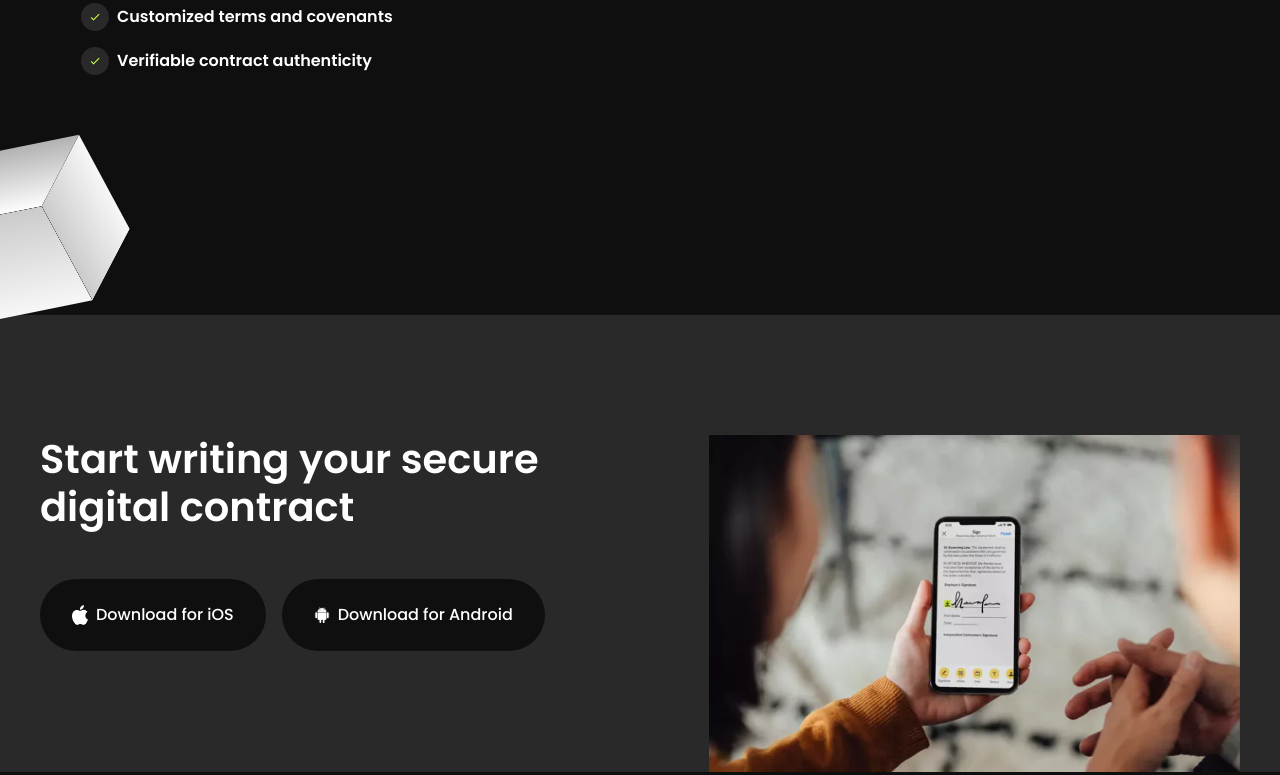
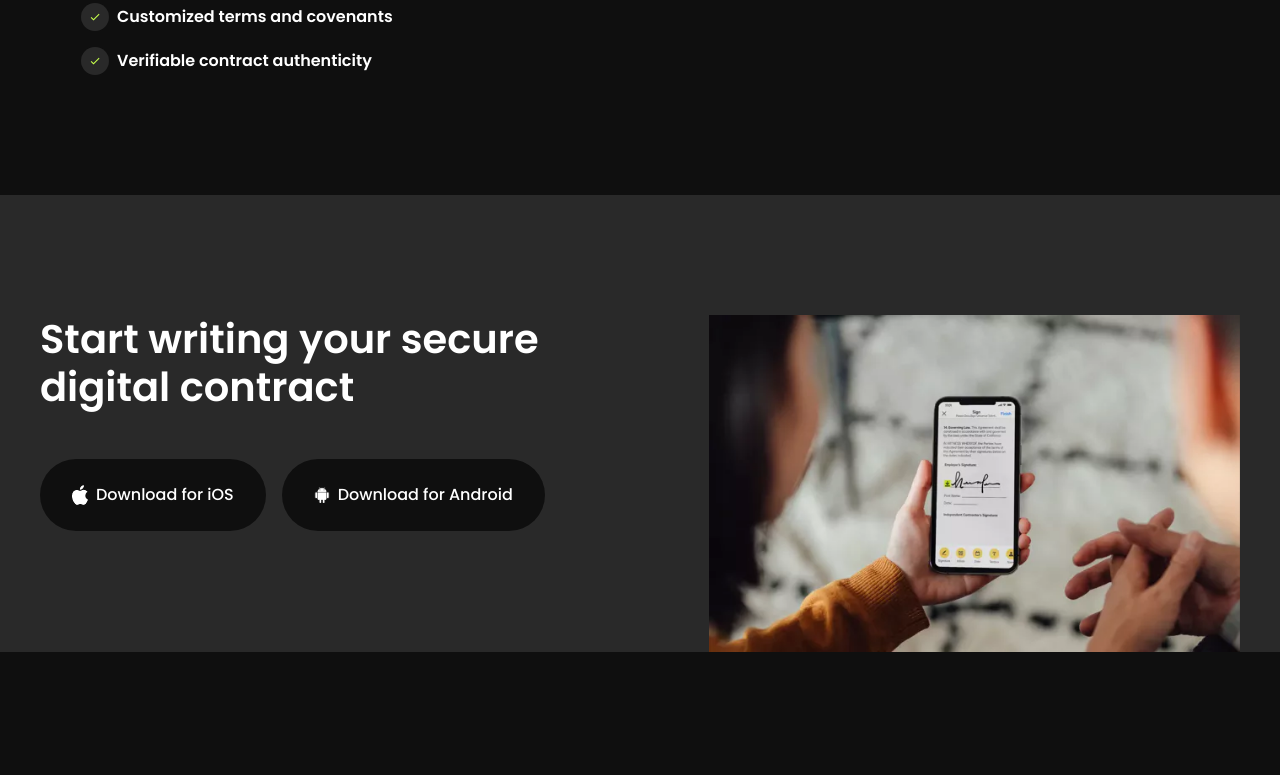
Before and after one commit to Arta-X/core-site-Vue, a Vue app: page / in a window 1280 px wide. Shown: the part 2900-3675 px from the top of the page. Built offline with nearby package versions, Linux system fonts and the light colour scheme; what @lottiefiles/vue-lottie-player would draw is missing.

Commit message:
Commit from TeleportHQ

```diff
--- a/src/views/home.vue
+++ b/src/views/home.vue
@@ -1,7 +1,7 @@
 <template>
   <div class="home-container">
     <app-navbar rootClassName="navbar-root-class-name"></app-navbar>
-    <section class="home-section">
+    <section class="home-main-highlight">
       <div class="home-hero">
         <div class="home-content">
           <main class="home-main">
@@ -47,7 +47,7 @@
         />
       </div>
     </section>
-    <section class="home-section1">
+    <section class="home-explore-technology">
       <h2 class="home-text08">
         <span>&quot;Your digital contracts, ready and secure, 24/7.&quot;</span>
         <br />
@@ -58,7 +58,7 @@
           <p class="home-text12">
             <span>
               General contract covers wide range of
-              <span v-html="rawrp3i"></span>
+              <span v-html="rawz2wd"></span>
             </span>
             <br />
             <span>
@@ -93,7 +93,7 @@
                 drafting, negotiating, and signing contracts an effortless task.
                 Our solution not only simplifies the process but also ensures your
                 contracts are securely stored and easily accessible.
-                <span v-html="rawb5x2"></span>
+                <span v-html="raweeul"></span>
               </p>
             </main>
             <div class="home-explore-more">
@@ -108,7 +108,7 @@
         </div>
       </div>
     </section>
-    <section class="home-section2">
+    <section class="home-what-is-arta-x">
       <header class="home-header1">
         <h2 class="home-text21">What is Arta-X?</h2>
         <span class="home-text22">
@@ -120,10 +120,10 @@
           clarity and comprehension for all parties involved. With the security of
           blockchain technology, every contract is secured, verifiable, and
           tamper-proof, providing peace of mind in your transactions.
-          <span v-html="raw2rsl"></span>
+          <span v-html="raw476k"></span>
         </span>
       </header>
-      <section class="home-note1">
+      <section class="home-smarter-ai">
         <div class="home-image2">
           <img
             alt="pastedImage"
@@ -150,9 +150,9 @@
           </div>
         </div>
       </section>
-      <div class="home-container2">
-        <div class="home-container3">
-          <span class="home-section4 section-head">
+      <div class="home-secure-verifable">
+        <div class="home-container2">
+          <span class="home-section1 section-head">
             SECURED AND VERIFIABLE CONTRACT
           </span>
           <h2 class="home-heading4 section-heading">
@@ -164,17 +164,17 @@
               <span>
                 Arta-X provides secure contract solutions that you can verify from
                 anywhere in the world. Our use of blockchain technology ensures
-                <span v-html="raw921d"></span>
+                <span v-html="rawygod"></span>
               </span>
-              <span><span v-html="raw1656"></span></span>
+              <span><span v-html="raws8sv"></span></span>
             </span>
             <br />
             <span>
               <span>
                 that each contract is tamper-proof and transparently recorded on
-                <span v-html="rawjh6p"></span>
+                <span v-html="rawc1r0"></span>
               </span>
-              <span><span v-html="rawh069"></span></span>
+              <span><span v-html="rawkstf"></span></span>
             </span>
             <br />
             <span>
@@ -226,14 +226,7 @@
         />
       </div>
     </section>
-    <section class="home-section5">
-      <div class="home-cube">
-        <div class="home-top side"></div>
-        <div class="home-front side"></div>
-        <div class="home-left side"></div>
-      </div>
-    </section>
-    <section class="home-section6">
+    <section class="home-start-writing">
       <main class="home-content3">
         <header class="home-header3">
           <h2 class="home-heading6 section-heading">
@@ -388,13 +381,13 @@ export default {
   },
   data() {
     return {
-      rawrp3i: ' ',
-      rawb5x2: ' ',
-      raw2rsl: ' ',
-      raw921d: ' ',
-      raw1656: ' ',
-      rawjh6p: ' ',
-      rawh069: ' ',
+      rawz2wd: ' ',
+      raweeul: ' ',
+      raw476k: ' ',
+      rawygod: ' ',
+      raws8sv: ' ',
+      rawc1r0: ' ',
+      rawkstf: ' ',
     }
   },
   metaInfo: {
@@ -420,7 +413,7 @@ export default {
   flex-direction: column;
   background-color: #0F0F0F;
 }
-.home-section {
+.home-main-highlight {
   width: 100%;
   height: 80vh;
   display: flex;
@@ -509,7 +502,7 @@ export default {
   width: 316px;
   height: 479px;
 }
-.home-section1 {
+.home-explore-technology {
   flex: 1;
   width: 100%;
   display: flex;
@@ -647,7 +640,7 @@ export default {
   width: 330px;
   height: 257px;
 }
-.home-section2 {
+.home-what-is-arta-x {
   gap: var(--dl-space-space-sixunits);
   flex: 1;
   width: 100%;
@@ -688,7 +681,7 @@ export default {
   font-family: Poppins;
   line-height: 28px;
 }
-.home-note1 {
+.home-smarter-ai {
   width: 100%;
   display: flex;
   max-width: 1200px;
@@ -740,20 +733,20 @@ export default {
   flex-direction: column;
   justify-content: center;
 }
-.home-container2 {
+.home-secure-verifable {
   flex: 0 0 auto;
   width: 1118px;
   display: flex;
   align-items: flex-start;
 }
-.home-container3 {
+.home-container2 {
   flex: 0 0 auto;
   width: 668px;
   display: flex;
   align-items: flex-start;
   flex-direction: column;
 }
-.home-section4 {
+.home-section1 {
   color: rgb(198, 255, 75);
   align-self: flex-start;
   text-align: left;
@@ -887,49 +880,7 @@ export default {
   height: 275px;
   align-self: center;
 }
-.home-section5 {
-  gap: var(--dl-space-space-fiveunits);
-  flex: 1;
-  width: 100%;
-  display: flex;
-  position: relative;
-  align-items: center;
-  padding-left: var(--dl-space-space-oneandhalfunits);
-  padding-right: var(--dl-space-space-oneandhalfunits);
-  flex-direction: column;
-  padding-bottom: 120px;
-  justify-content: center;
-}
-.home-cube {
-  top: 20px;
-  left: 0px;
-  width: 120px;
-  height: 120px;
-  display: flex;
-  position: absolute;
-  transform: rotateX(240deg) rotateY(25deg) rotateZ(-110deg);
-  align-items: center;
-  flex-direction: column;
-  justify-content: center;
-  transform-style: preserve-3d;
-}
-.home-top {
-  transform: translateZ(-120px);
-  background-image: linear-gradient(270deg, rgb(253, 253, 253) 0.00%,rgb(178, 178, 178) 100.00%);
-}
-.home-front {
-  transform: rotateX(90deg);
-  background: grey;
-  background-image: linear-gradient(90deg, rgb(247, 247, 247) 0.00%,rgb(203, 203, 203) 100.00%);
-  transform-origin: bottom;
-}
-.home-left {
-  width: 120px;
-  transform: translateZ(-120px) rotateY(90deg);
-  background-image: linear-gradient(90deg, rgb(247, 247, 247) 0.00%,rgb(203, 203, 203) 100.00%);
-  transform-origin: right;
-}
-.home-section6 {
+.home-start-writing {
   gap: var(--dl-space-space-fiveunits);
   flex: 1;
   width: 100%;
@@ -1247,7 +1198,7 @@ export default {
   line-height: 21px;
 }
 @media(max-width: 991px) {
-  .home-section {
+  .home-main-highlight {
     height: auto;
     padding-left: 0px;
     padding-right: 0px;
@@ -1361,7 +1312,7 @@ export default {
   .home-image1 {
     width: 500px;
   }
-  .home-section1 {
+  .home-explore-technology {
     padding-top: 100px;
     padding-bottom: 100px;
   }
@@ -1412,7 +1363,7 @@ export default {
   .home-paragraph {
     line-height: 24px;
   }
-  .home-section2 {
+  .home-what-is-arta-x {
     gap: var(--dl-space-space-fourunits);
     padding-bottom: var(--dl-space-space-twounits);
   }
@@ -1420,10 +1371,10 @@ export default {
     font-size: 32px;
     text-align: center;
   }
-  .home-note1 {
+  .home-smarter-ai {
     flex-direction: column-reverse;
   }
-  .home-section6 {
+  .home-start-writing {
     padding-top: var(--dl-space-space-fourunits);
   }
   .home-header3 {
```
Also changed, not shown: src/components/faq.vue (+16 -16 lines).
